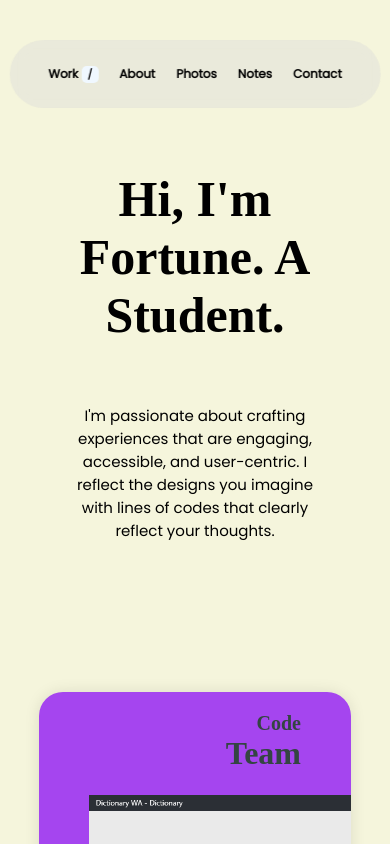
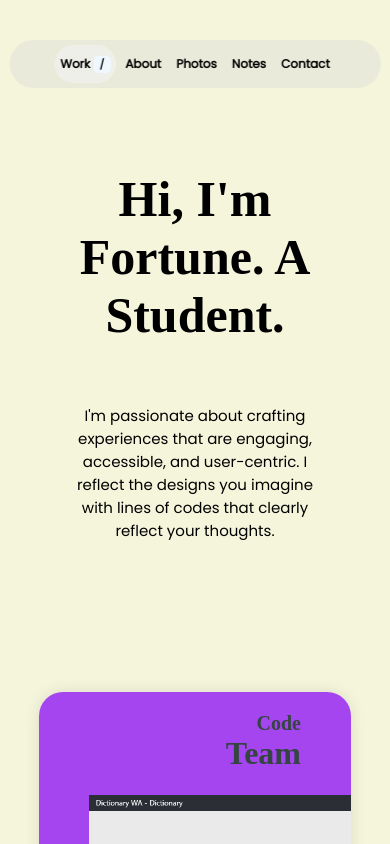
Before and after one commit to Savio09/fortunedeclan, a React (Create React App) app: page / in a window 390 px wide. Shown: the top 844 px of the page. Built offline with nearby package versions, Linux system fonts and the light colour scheme; a web font is replaced by a local one.

Commit message:
update media queries

```diff
--- a/src/App.css
+++ b/src/App.css
@@ -606,12 +606,6 @@ nav a span {
   }
 }
 
-@media screen and (max-width: 410px) {
-  nav a {
-    padding: 15px 8px;
-  }
-}
-
 @media screen and (max-width: 400px) {
   nav a {
     padding: 15px 8px;
@@ -641,3 +635,12 @@ nav a span {
     gap: 0;
   }
 }
+
+@media screen and (max-width: 410px) {
+  nav {
+    padding: 5px;
+  }
+  nav a {
+    padding: 10px 5px;
+  }
+}
--- a/src/component/Navbar.js
+++ b/src/component/Navbar.js
@@ -24,7 +24,7 @@ const Navbar = () => {
 
   return (
     <nav>
-      <Link to="/" className={activeLink === "/Home" ? "active" : ""}>
+      <Link to="/" className={activeLink === "/" ? "active" : ""}>
         Work <span>/</span>
       </Link>
       <Link to="/About" className={activeLink === "/About" ? "active" : ""}>
```
